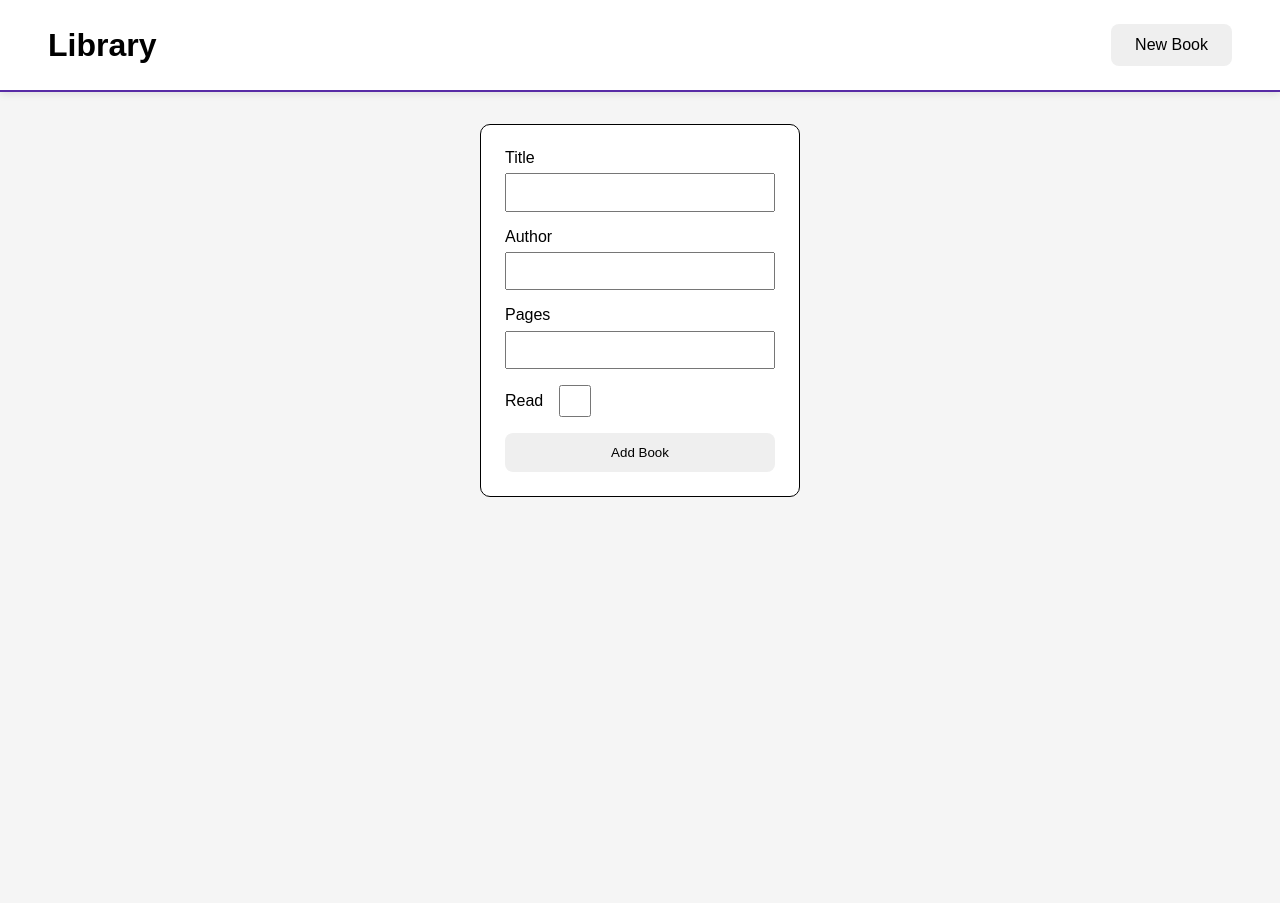
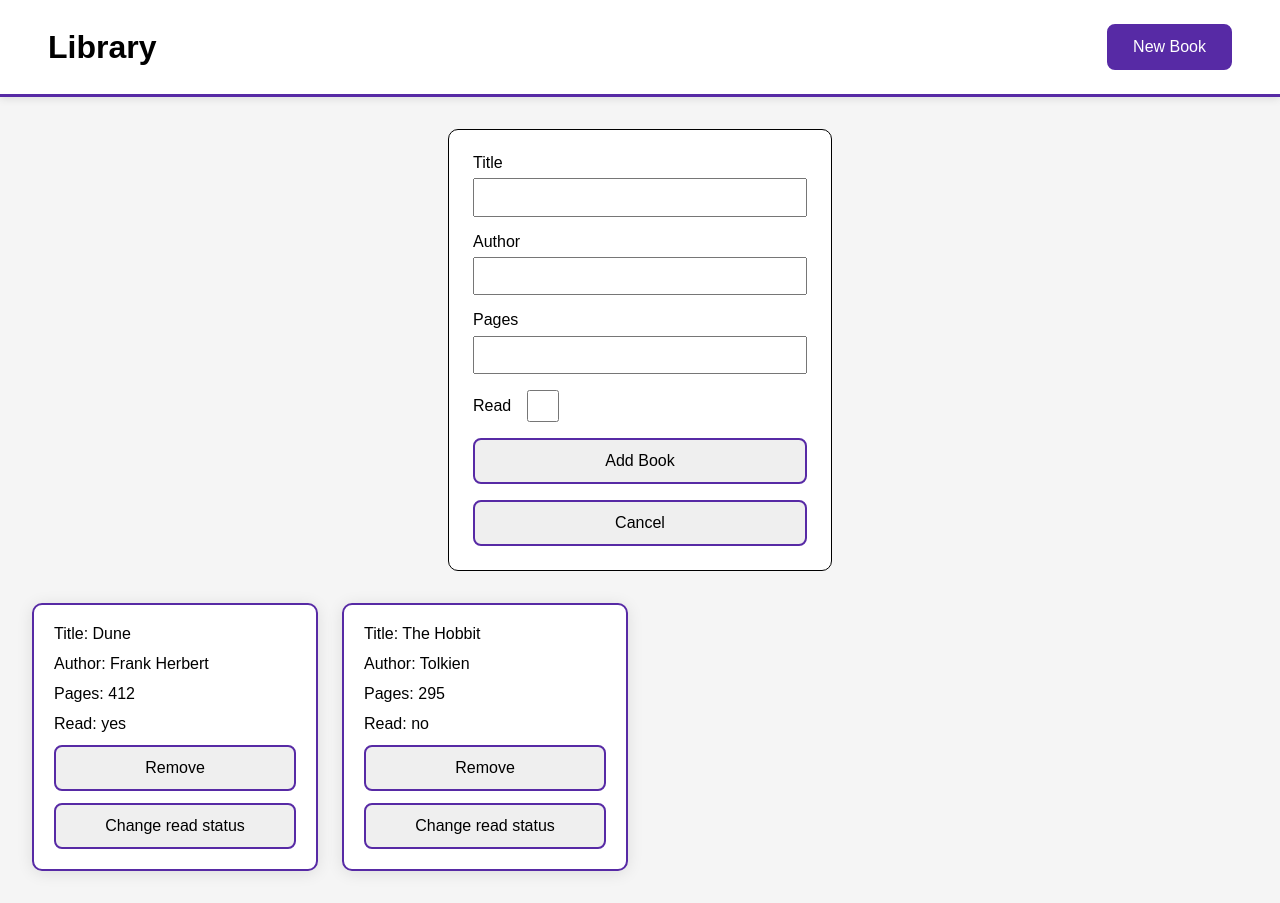
Before and after one commit to KhazinAwan/Library, a plain HTML site: page index.html in a window 1280 px wide. Both pictures are taken after a click on the button "New Book". Before the commit the page ends 800 px from the top, so only its background shows below. Drawn offline with Linux system fonts and the light colour scheme.

Commit message:
Write JS required for proper functioning

```diff
--- a/index.html
+++ b/index.html
@@ -9,8 +9,6 @@
 </head>
 <body>
 
-<body>
-
     <header>
         <h1>Library</h1>
         <button id="newBookBtn">New Book</button>
@@ -18,7 +16,7 @@
 
     <main>
 
-        <form id="bookForm">
+        <form id="bookForm" class="hidden">
 
             <div>
                 <label for="title">Title</label>
@@ -41,6 +39,7 @@
             </div>
 
             <button type="submit">Add Book</button>
+            <button type="button">Cancel</button>
 
         </form>
 
@@ -52,5 +51,4 @@
 
 </body>
 
-</body>
 </html>
--- a/script.js
+++ b/script.js
@@ -0,0 +1,147 @@
+const myLibrary = [];
+const container = document.querySelector("#container");
+
+addBookToLibrary("Dune", "Frank Herbert", 412, true);
+addBookToLibrary("The Hobbit", "Tolkien", 295, false);
+
+displayBooks();
+
+function Book(id, title, author, pages, read) {
+
+    this.id = id
+    this.title = title;
+    this.author = author;
+    this.pages = pages;
+    this.read = read;
+
+}
+
+Book.prototype.toggleRead = function() {
+
+    this.read = !this.read;
+}
+
+
+function addBookToLibrary(title, author, pages, read = true) {
+
+    const id = crypto.randomUUID();
+
+    const newBook = new Book(id, title, author, pages, read);
+
+    myLibrary.push(newBook);
+
+}
+
+function handleBookBtns() {
+
+    const removeBtn = document.createElement("button");
+    const readBtn = document.createElement("button");
+
+    removeBtn.textContent = "Remove";
+    readBtn.textContent = "Change read status";
+
+    removeBtn.addEventListener("click" , (event)=> {
+
+        const card = event.target.closest(".bookCard");
+
+        const bookId = card.dataset.id;
+
+        const index = myLibrary.findIndex(
+
+            book => book.id === bookId
+        );
+
+        myLibrary.splice(index, 1);
+
+        displayBooks();
+
+    })
+
+    readBtn.addEventListener("click" , (event)=>{
+
+        const card = event.target.closest(".bookCard");
+
+        const bookId = card.dataset.id;
+
+        const index = myLibrary.findIndex(
+
+            book => book.id === bookId
+        );
+
+        myLibrary[index].toggleRead();
+
+        displayBooks();
+
+    })
+
+    return { removeBtn, readBtn };
+
+}
+
+
+function displayBooks() {
+
+    container.textContent = "";
+
+    for (const book of myLibrary) {
+
+        const title = document.createElement("div");
+        const author = document.createElement("div");
+        const pages = document.createElement("div");
+        const read = document.createElement("div");
+
+
+        title.textContent = "Title: " + book.title;
+        author.textContent = "Author: " + book.author;
+        pages.textContent = "Pages: " + book.pages;
+        if(book.read) { read.textContent = "Read: yes"; } else { read.textContent = "Read: no"; }
+
+        const {removeBtn, readBtn} = handleBookBtns();
+
+        const card = document.createElement("div");
+
+        card.dataset.id = book.id;
+
+        card.classList.add("bookCard");
+
+        card.append(title, author, pages, read, removeBtn, readBtn);
+
+        container.append(card);
+
+    }
+}
+
+const newBookBtn = document.querySelector("#newBookBtn");
+const cancelBtn = document.querySelector("#bookForm button[type='button']");
+
+const bookForm = document.querySelector("#bookForm");
+
+newBookBtn.addEventListener("click", ()=> {
+
+    bookForm.reset();
+    bookForm.classList.remove("hidden");
+
+})
+
+cancelBtn.addEventListener("click" , ()=> {
+
+    bookForm.classList.add("hidden");
+})
+
+bookForm.addEventListener("submit" , (event) => {
+
+    event.preventDefault();
+
+    const title = document.querySelector('#title').value;
+    const author = document.querySelector('#author').value;
+    const pages = document.querySelector('#pages').value;
+    const read = document.querySelector('#read').checked;
+
+
+    addBookToLibrary(title, author, pages, read);
+
+    bookForm.classList.add("hidden");
+
+    displayBooks();
+
+})
--- a/style.css
+++ b/style.css
@@ -21,7 +21,7 @@ header {
     background-color: white;
     box-shadow: 0 2px 8px rgba(0, 0, 0, 0.1);
 
-    border-bottom: 2px solid rgb(87, 42, 165);
+    border-bottom: 3px solid rgb(87, 42, 165);
 
 
 }
@@ -29,15 +29,10 @@ header {
 #newBookBtn {
     padding: 0.75rem 1.5rem;
 
-    border: none;
-    border-radius: 8px;
-
-    cursor: pointer;
-
-    font-size: 1rem;
 }
 
-button:hover {
+button:hover,
+button:focus {
     background-color: rgb(87, 42, 165);
     color: white;
 }
@@ -47,15 +42,15 @@ main {
 
     display: flex;
     flex-direction: column;
-    align-items: center;
     gap: 2rem;
+
 }
 
 #bookForm {
-    min-width: 20vw;
-    width: 25vw;
-    max-width: 30vw;
 
+    width: 30vw;
+
+    align-self: center;
 
     padding: 1.5rem;
 
@@ -67,6 +62,12 @@ main {
     border-radius: 10px;
 
     border: 1px solid black;
+
+}
+
+#bookForm.hidden {
+
+    display: none;
 
 }
 
@@ -102,19 +103,23 @@ input:not([type="checkbox"]):focus {
     accent-color: rgb(87, 42, 165);
 }
 
-#bookForm button {
+button {
     padding: 0.75rem;
 
-    border: none;
     border-radius: 8px;
 
     cursor: pointer;
+
+    border: 2px solid rgb(87, 42, 165);
+
+    font-size: 1rem;
 }
 
 #container {
     display: grid;
     grid-template-columns: repeat(auto-fill, minmax(250px, 1fr));
     gap: 1.5rem;
+
 }
 
 /* Book cards created by JS */
@@ -129,14 +134,8 @@ input:not([type="checkbox"]):focus {
     background-color: white;
     border-radius: 10px;
 
-    box-shadow: 0 2px 8px rgba(0, 0, 0, 0.1);
+    /* border: 4px double rgb(87, 42, 165); */
+    border: 2px solid rgb(87, 42, 165);
+
+    box-shadow: 0px 2px 16px rgba(0, 0, 0, 0.1);
 }
-
-.bookCard button {
-    padding: 0.6rem;
-
-    border: none;
-    border-radius: 6px;
-
-    cursor: pointer;
-}
```
